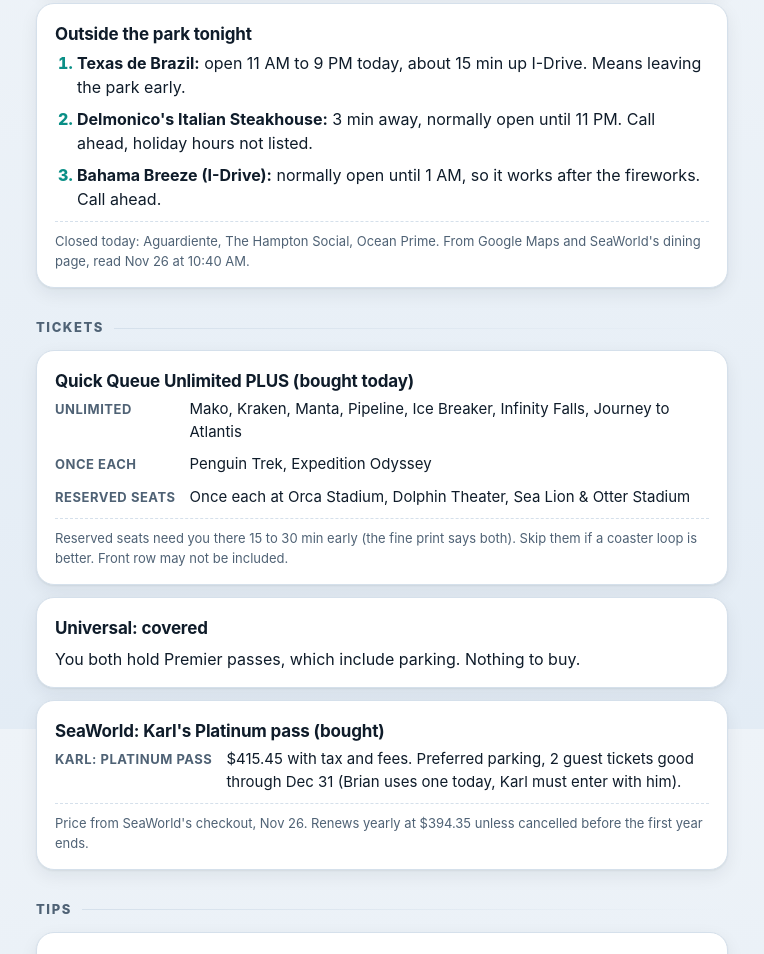
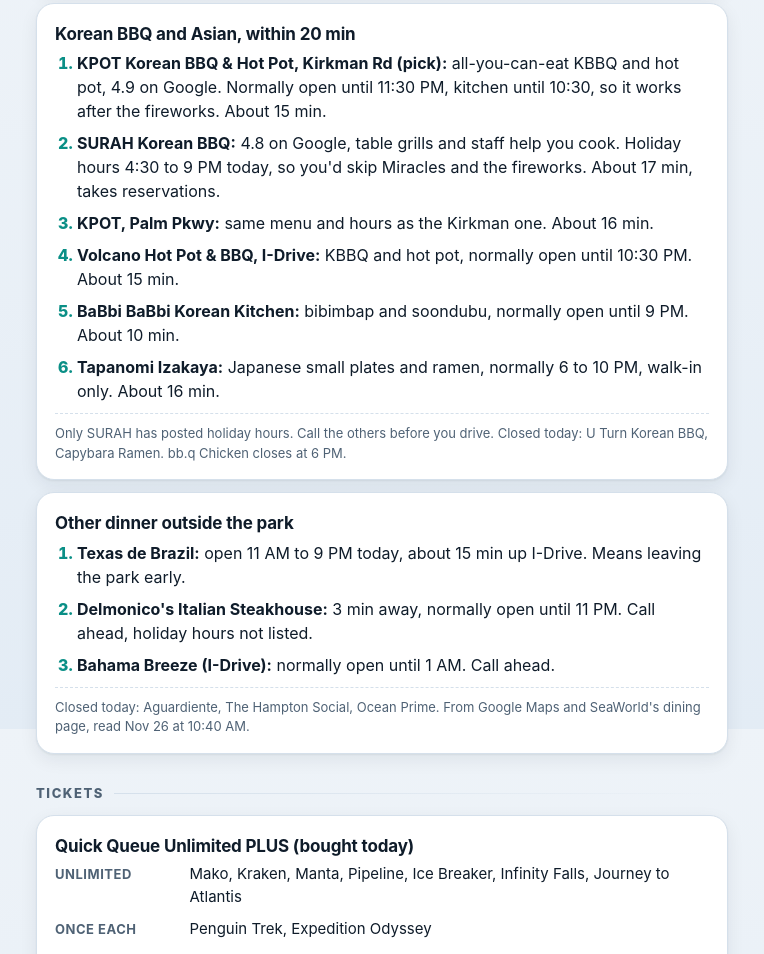
Before and after one commit to karlmarx/sites-93fyi, a plain HTML site: page sites/seaworld/public/index.html in a window 1280 px wide. Shown: the part 5671-6625 px from the top of the page, without its empty margins (258-1022 px from the left). Drawn offline with Linux system fonts and the light colour scheme.

Commit message:
Add Korean BBQ and Asian picks near SeaWorld
Co-Authored-By: Claude Opus 5.5 <noreply@anthropic.com>

```diff
--- a/sites/seaworld/public/index.html
+++ b/sites/seaworld/public/index.html
@@ -251,11 +251,23 @@ footer{max-width:720px;margin:0 auto;padding:8px 14px 36px;color:var(--muted);fo
     <p class="note">The All-Day Dining wristband covers Voyager's, Expedition Caf&eacute;, Altitude Burgers, Seafire Grill and Lakeside Grill, not Sharks. It's on Black Friday sale, so it may beat 15% off if you eat twice. Chick-fil-A usually closes on Thanksgiving.</p>
   </div>
   <div class="card">
-    <div class="title">Outside the park tonight</div>
+    <div class="title">Korean BBQ and Asian, within 20 min</div>
+    <ol class="tight">
+      <li><b>KPOT Korean BBQ &amp; Hot Pot, Kirkman Rd (pick):</b> all-you-can-eat KBBQ and hot pot, 4.9 on Google. Normally open until 11:30 PM, kitchen until 10:30, so it works after the fireworks. About 15 min.</li>
+      <li><b>SURAH Korean BBQ:</b> 4.8 on Google, table grills and staff help you cook. Holiday hours 4:30 to 9 PM today, so you'd skip Miracles and the fireworks. About 17 min, takes reservations.</li>
+      <li><b>KPOT, Palm Pkwy:</b> same menu and hours as the Kirkman one. About 16 min.</li>
+      <li><b>Volcano Hot Pot &amp; BBQ, I-Drive:</b> KBBQ and hot pot, normally open until 10:30 PM. About 15 min.</li>
+      <li><b>BaBbi BaBbi Korean Kitchen:</b> bibimbap and soondubu, normally open until 9 PM. About 10 min.</li>
+      <li><b>Tapanomi Izakaya:</b> Japanese small plates and ramen, normally 6 to 10 PM, walk-in only. About 16 min.</li>
+    </ol>
+    <p class="note">Only SURAH has posted holiday hours. Call the others before you drive. Closed today: U Turn Korean BBQ, Capybara Ramen. bb.q Chicken closes at 6 PM.</p>
+  </div>
+  <div class="card">
+    <div class="title">Other dinner outside the park</div>
     <ol class="tight">
       <li><b>Texas de Brazil:</b> open 11 AM to 9 PM today, about 15 min up I-Drive. Means leaving the park early.</li>
       <li><b>Delmonico's Italian Steakhouse:</b> 3 min away, normally open until 11 PM. Call ahead, holiday hours not listed.</li>
-      <li><b>Bahama Breeze (I-Drive):</b> normally open until 1 AM, so it works after the fireworks. Call ahead.</li>
+      <li><b>Bahama Breeze (I-Drive):</b> normally open until 1 AM. Call ahead.</li>
     </ol>
     <p class="note">Closed today: Aguardiente, The Hampton Social, Ocean Prime. From Google Maps and SeaWorld's dining page, read Nov 26 at 10:40 AM.</p>
   </div>
```
